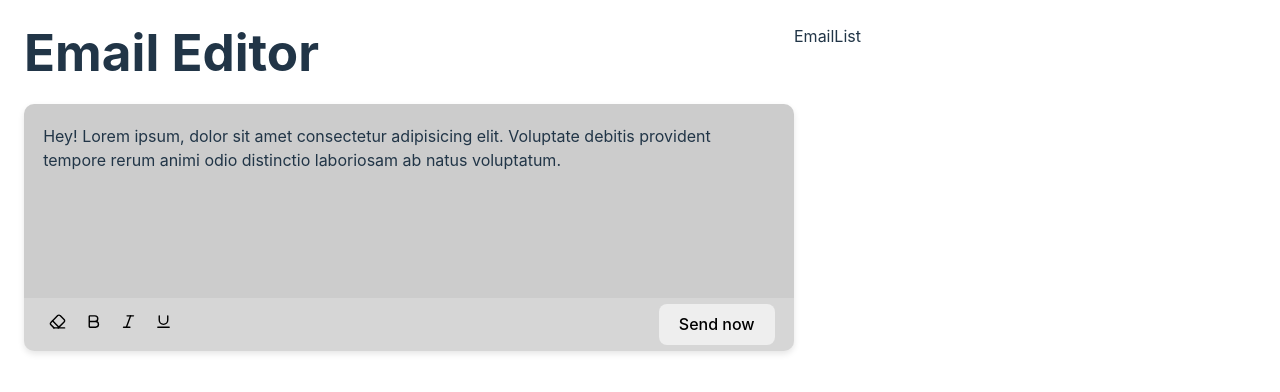
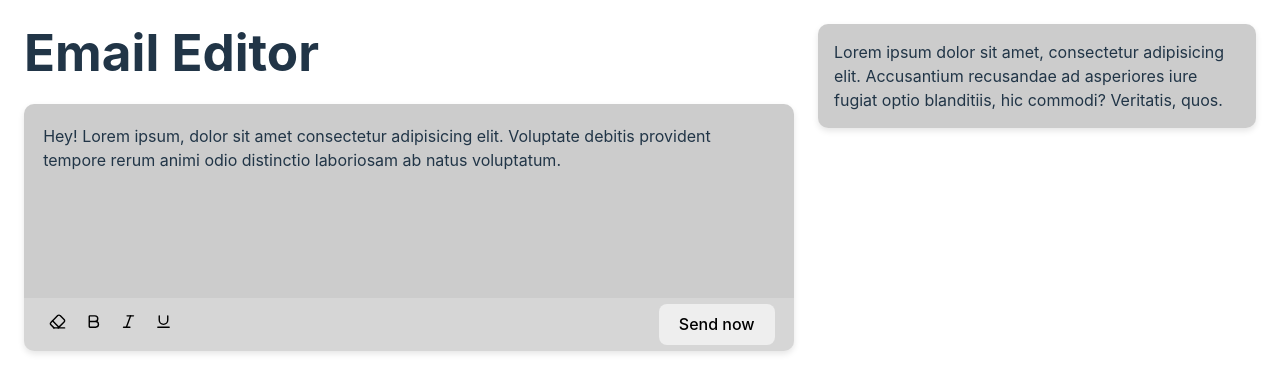
Before and after one commit to marikafikys/email_editor, a React (Vite) app: page / in a window 1280 px wide. Shown: the top 392 px of the page. Built offline with nearby package versions, Linux system fonts and the light colour scheme.

Commit message:
Add layout of the EmailList

```diff
--- /dev/null
+++ b/src/components/email-list/EmailList.module.scss
@@ -0,0 +1,11 @@
+.list {
+	margin-left: 1.5rem;
+  > div {
+    background-color: rgba(0, 0, 0, 0.2);
+    border-radius: 10px;
+    overflow: hidden;
+    box-shadow: 0 3px 6px rgba(0, 0, 0, 0.1);
+	 padding: 1rem;
+	 margin-bottom: 2rem;
+  }
+}
--- a/src/components/email-list/EmailList.tsx
+++ b/src/components/email-list/EmailList.tsx
@@ -1,7 +1,11 @@
+import styles from "./EmailList.module.scss";
+
 export function EmailList() {
 	return (
-		<div>
-			EmailList
+		<div className={styles.list}>
+			<div>
+				Lorem ipsum dolor sit amet, consectetur adipisicing elit. Accusantium recusandae ad asperiores iure fugiat optio blanditiis, hic commodi? Veritatis, quos.
+			</div>
 		</div>
 	);
 }
```
